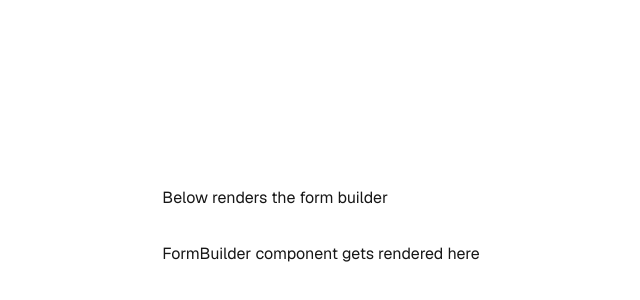
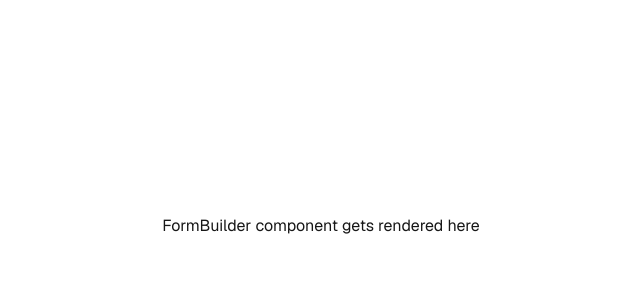
Before and after one commit to samedhi/striim-take-home, a Next.js app: page / in a window 1280 px wide. Shown: the part 174-474 px from the top of the page, without its empty margins (319-959 px from the left). Built offline with nearby package versions, Linux system fonts and the light colour scheme.

Commit message:
Remove placeholder text

```diff
--- a/src/app/page.jsx
+++ b/src/app/page.jsx
@@ -73,7 +73,6 @@ export default function Home() {
     return (
         <div className="grid grid-rows-[20px_1fr_20px] items-center justify-items-center min-h-screen p-8 pb-20 gap-16 sm:p-20 font-[family-name:var(--font-geist-sans)]">
           <main className="flex flex-col gap-8 row-start-2 items-center sm:items-start">
-            <h3>Below renders the form builder</h3>
             <FormBuilder formData={formData} isSubmitting={isSubmitting}/>
           </main>
         </div>
```
